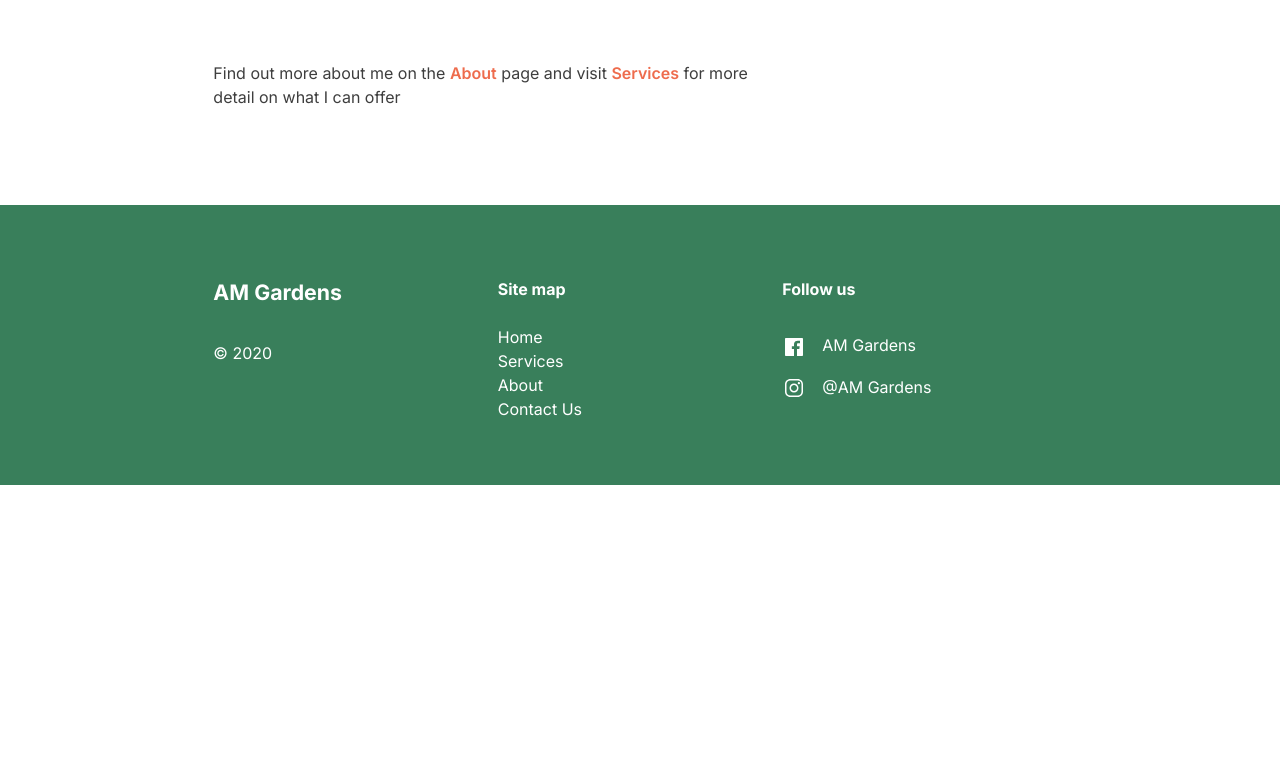
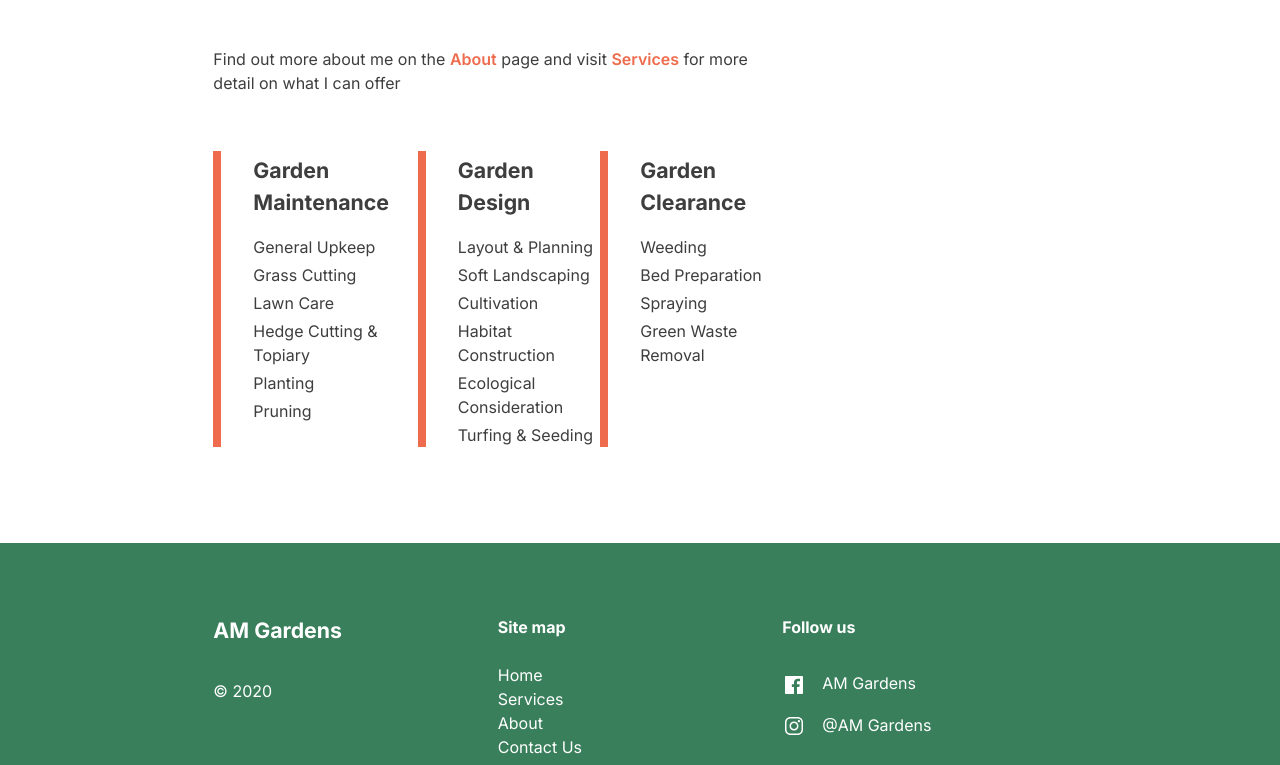
Before and after one commit to dougajmcdonald/am-gardens.co.uk, a Gatsby site: page / in a window 1280 px wide. Shown: the part 1437-2202 px from the top of the page. Before the commit the page ends 1922 px from the top, so only its background shows below. Built offline with nearby package versions, Linux system fonts and the light colour scheme; Gatsby itself is replaced by a stand-in of ours.

Commit message:
update sizes and add service list

```diff
--- a/src/components/hero.js
+++ b/src/components/hero.js
@@ -5,7 +5,7 @@ const Hero = ({ text }) => (
   <section className="bg-footer flex justify-center">
     <div className="w-1/2 flex flex-wrap md:justify-between py-6 md:py-8 h-auto">
       <div className="w-full flex items-center" style={{ marginLeft: `33.3%` }}>
-        <h2 className="text-white align-middle inline-block font-bold text-l md:text-2xl md:mr-10 font-body mt-0 border-l-8 border-tertiary pl-4">
+        <h2 className="text-white align-middle inline-block text-l md:text-xl md:mr-10 font-body mt-0 border-l-8 border-tertiary pl-4">
           {text}
         </h2>
       </div>
--- /dev/null
+++ b/src/components/service-list.js
@@ -0,0 +1,46 @@
+import React from "react"
+
+const services = [
+  {
+    category: "Garden Maintenance",
+    services: [
+      "General Upkeep",
+      "Grass Cutting",
+      "Lawn Care",
+      "Hedge Cutting & Topiary",
+      "Planting",
+      "Pruning"
+    ]
+  },
+  {
+    category: "Garden Design",
+    services: [
+      "Layout & Planning",
+      "Soft Landscaping",
+      "Cultivation",
+      "Habitat Construction",
+      "Ecological Consideration",
+      "Turfing & Seeding"
+    ]
+  },
+  {
+    category: "Garden Clearance",
+    services: ["Weeding", "Bed Preparation", "Spraying", "Green Waste Removal"]
+  }
+]
+const ServiceList = () => (
+  <div className="flex flex-row justify-between w-2/3">
+    {services.map(serviceMap => (
+      <article className="border-tertiary border-l-8 pl-8 mt-8">
+        <h3 className="mt-1 mb-4">{serviceMap.category}</h3>
+        <ul className="m-0 p-0">
+          {serviceMap.services.map(service => (
+            <li className="mt-1">{service}</li>
+          ))}
+        </ul>
+      </article>
+    ))}
+  </div>
+)
+
+export default ServiceList
--- a/src/pages/index.js
+++ b/src/pages/index.js
@@ -7,6 +7,7 @@ import QuoteBanner from "../components/quote-banner"
 import Body from "../components/body"
 import SEO from "../components/seo"
 import QuoteImg from "../images/ali.png"
+import ServiceList from "../components/service-list"
 
 export default ({
   data: {
@@ -60,6 +61,7 @@ export default ({
           visit <Link to="/services">Services</Link> for more detail on what I
           can offer
         </p>
+        <ServiceList />
       </Body>
       {/* <Body>
         <h2 className="mt-6">Recent work</h2>
--- a/src/utils/base-styles.css
+++ b/src/utils/base-styles.css
@@ -15,11 +15,11 @@ p > a {
 }
 
 h1 {
-  @apply font-display text-secondary text-2xl mt-10 mb-6;
+  @apply font-display text-secondary text-xl mt-10 mb-6;
 }
 
 h2 {
-  @apply font-display text-secondary text-xl mt-16 mb-4 font-bold;
+  @apply font-display text-secondary text-xl mt-16 mb-4;
 }
 
 h3 {
```
